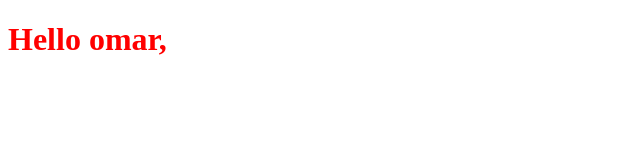
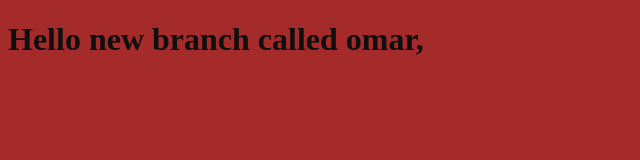
Before and after one commit to omar99952/myproject2, a plain HTML site: page index.html in a window 1280 px wide. Shown: the whole page, without its empty margins (0-640 px from the left). Drawn offline with Linux system fonts and the light colour scheme.

Commit message:
change style the title

```diff
--- a/index.html
+++ b/index.html
@@ -7,7 +7,7 @@
     <link rel="stylesheet" href="style.css">
 </head>
 <body>
-    <h1>Hello omar,</h1>
+    <h1>Hello new branch called omar,</h1>
     <script src="app.js"></script>
 </body>
 </html>
--- a/style.css
+++ b/style.css
@@ -1,3 +1,7 @@
 h1{
-    color:red;
+    color:rgb(15, 15, 15);
+
 }
+body{
+    background-color: brown;
+}
```
